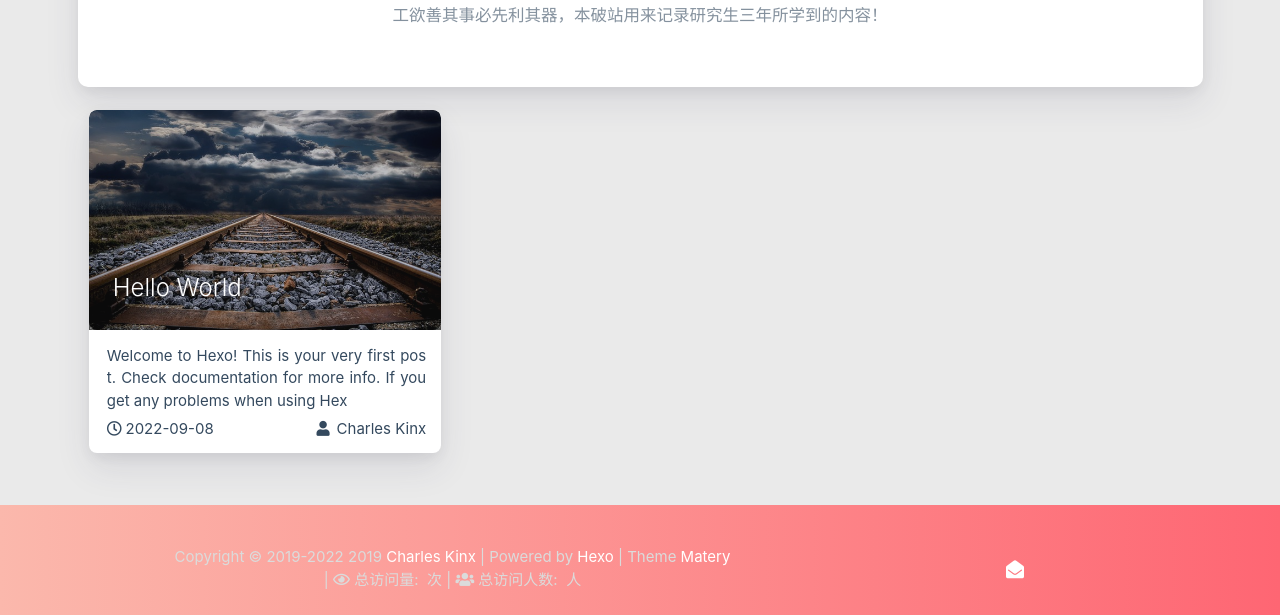
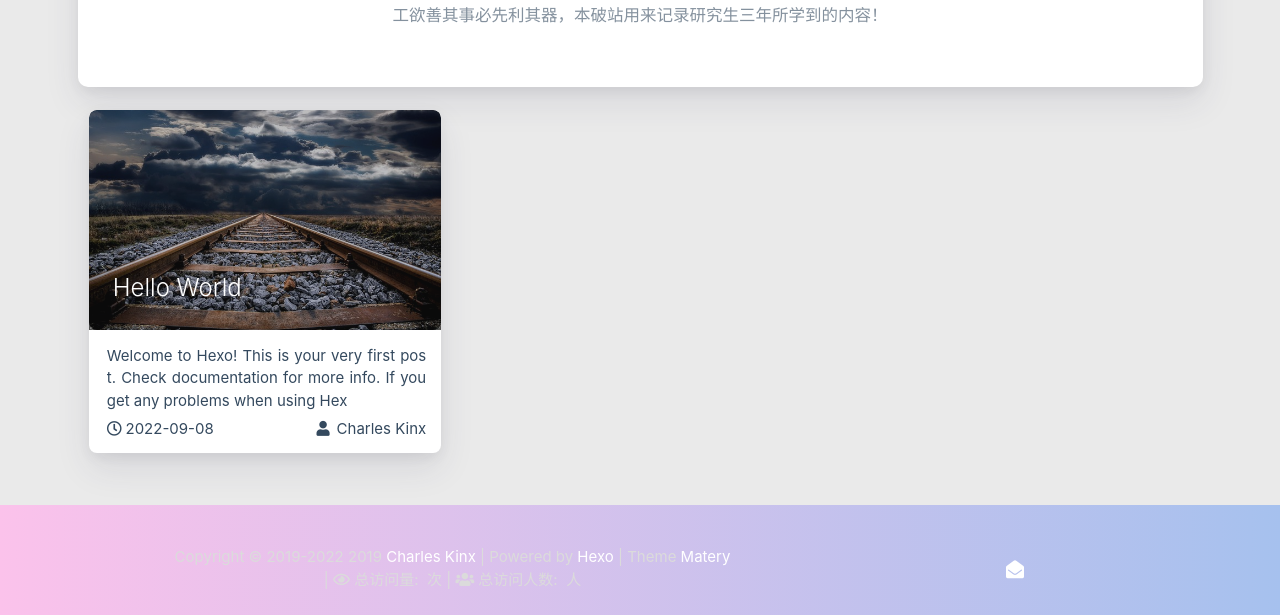
Before and after one commit to CharlesKinx/CharlesKinx.github.io, a plain HTML site: page index.html in a window 1280 px wide. Shown: the part 920-1535 px from the top of the page. Drawn offline with nearby package versions, Linux system fonts and the light colour scheme; some packages are replaced by stand-ins of ours; no server answers; a script that the page names is missing.

Commit message:
Site updated: 2022-09-08 16:41:07

```diff
--- a/css/matery.css
+++ b/css/matery.css
@@ -241,7 +241,7 @@ mark {
 }
 
 .bg-color {
-    background-image: linear-gradient(to right, #fbb8ac 0%, #fe6673 100%);
+    background-image: linear-gradient(to right, #fbc2eb 0%, #a6c1ee 100%);
 }
 
 .text-color {
```
